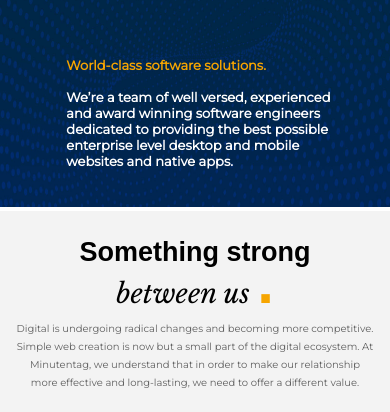
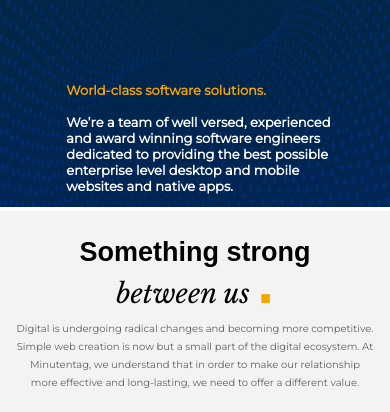
Before and after one commit to DenisCuencaBrex/minutentag, a plain HTML site: page index.html in a window 390 px wide. Shown: the part 379-791 px from the top of the page. Drawn offline with nearby package versions, Linux system fonts and the light colour scheme; a web font is replaced by a local one.

Commit message:
fixed low-description position

```diff
--- a/styles/style.css
+++ b/styles/style.css
@@ -640,7 +640,7 @@ html{
       padding-left: 0em;
       position: absolute;
       right: 13%;
-      top: 50%;
+      top: 53%;
       width: 70%;
       font-weight: 900;
       z-index: 9;
```
